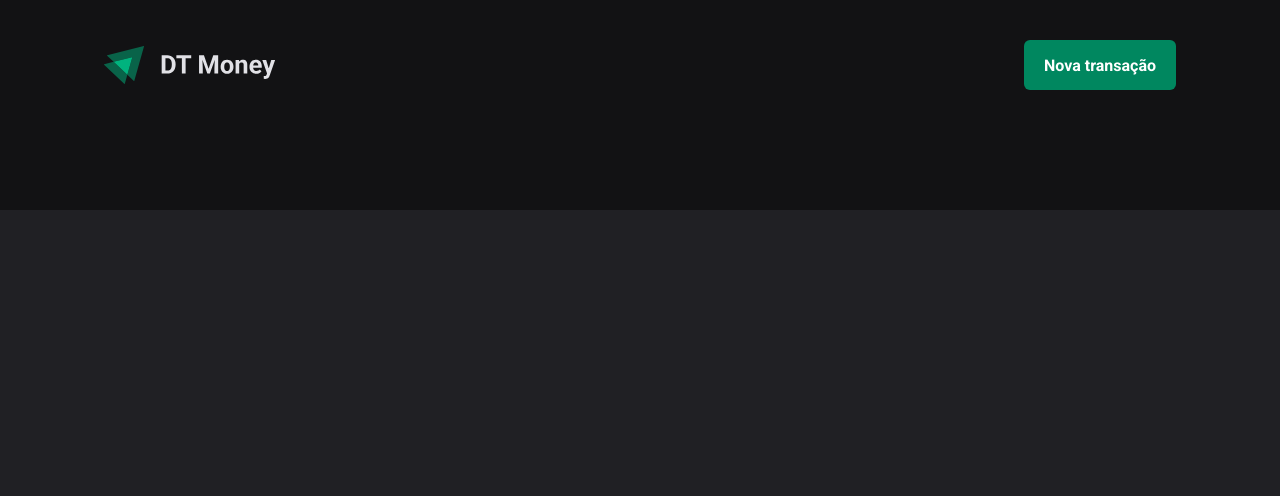
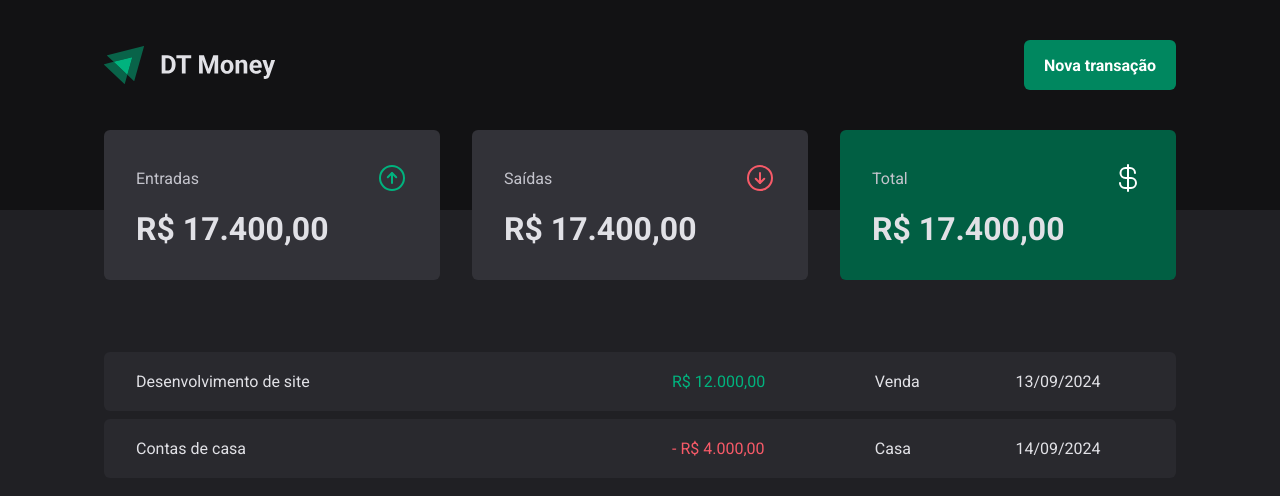
Before and after one commit to juninho15830/03-dt-money, a React (Vite) app: page / in a window 1280 px wide. Shown: the top 496 px of the page. Built offline with nearby package versions, Linux system fonts and the light colour scheme.

Commit message:
create transactions table

```diff
--- a/package.json
+++ b/package.json
@@ -11,6 +11,7 @@
   },
   "dependencies": {
     "@types/styled-components": "^5.1.34",
+    "phosphor-react": "^1.4.1",
     "react": "^18.3.1",
     "react-dom": "^18.3.1",
     "styled-components": "^6.1.13"
--- /dev/null
+++ b/src/components/Summary/index.tsx
@@ -0,0 +1,35 @@
+import { ArrowCircleDown, ArrowCircleUp, CurrencyDollar } from "phosphor-react";
+import { SummaryCard, SummaryContainer } from "./styles";
+
+export function Summary() {
+    return(
+        <SummaryContainer>
+            <SummaryCard>
+                <header>
+                    <span>Entradas</span>
+                    <ArrowCircleUp size={32} color="#00b37e"/>
+                </header>
+
+                <strong>R$ 17.400,00</strong>
+            </SummaryCard>
+
+            <SummaryCard>
+                <header>
+                    <span>Saídas</span>
+                    <ArrowCircleDown size={32} color="#f75a68"/>
+                </header>
+
+                <strong>R$ 17.400,00</strong>
+            </SummaryCard>
+
+            <SummaryCard variant="green">
+                <header>
+                    <span>Total</span>
+                    <CurrencyDollar size={32} color="#fff"/>
+                </header>
+
+                <strong>R$ 17.400,00</strong>
+            </SummaryCard>
+        </SummaryContainer>
+    )
+}
--- /dev/null
+++ b/src/components/Summary/styles.ts
@@ -0,0 +1,41 @@
+import styled, { css } from 'styled-components'
+
+export const SummaryContainer = styled.section`
+    width: 100%;
+    max-width: 1120px;
+    margin: 0 auto;
+    padding: 0 1.5rem;
+
+    display: grid;
+    grid-template-columns: repeat(3, 1fr);
+    gap: 2rem;
+
+    margin-top: -5rem;
+`
+
+interface SummaryCardProps {
+    variant?: 'green';
+}
+
+export const SummaryCard = styled.div<SummaryCardProps>`
+    background: ${props => props.theme['gray-600']};
+    border-radius: 6px;
+    padding: 2rem;
+
+    header {
+        display: flex;
+        align-items: center;
+        justify-content: space-between;
+        color: ${props => props.theme['gray-300']};
+    }
+
+    strong {
+        display: block;
+        margin-top: 1rem;
+        font-size: 2rem;
+    }
+
+    ${props => props.variant === 'green' && css`
+        background: ${props.theme['green-700']};
+    `}
+`
--- a/src/pages/Transactions/index.tsx
+++ b/src/pages/Transactions/index.tsx
@@ -1,10 +1,39 @@
 import { Header } from "../../components/Header";
+import { Summary } from "../../components/Summary";
+import { PriceHighLight, TransactionsContainer, TransactionsTable } from "./styles";
 
 export function Transactions() {
     return (
         <div>
            <Header />
+            <Summary />
 
+            <TransactionsContainer>
+                <TransactionsTable>
+                    <tbody>
+                        <tr>
+                            <td width="50%">Desenvolvimento de site</td>
+                            <td>
+                                <PriceHighLight variant="income">
+                                    R$ 12.000,00
+                                </PriceHighLight>
+                            </td>
+                            <td>Venda</td>
+                            <td>13/09/2024</td>
+                        </tr>
+                        <tr>
+                            <td width="50%">Contas de casa</td>
+                            <td>
+                                <PriceHighLight variant="outcome">
+                                    - R$ 4.000,00
+                                </PriceHighLight>
+                            </td>
+                            <td>Casa</td>
+                            <td>14/09/2024</td>
+                        </tr>
+                    </tbody>
+                </TransactionsTable>
+            </TransactionsContainer>
         </div>
     )
 }
--- a/src/pages/Transactions/styles.ts
+++ b/src/pages/Transactions/styles.ts
@@ -0,0 +1,37 @@
+import styled from "styled-components";
+
+export const TransactionsContainer = styled.section`
+    width: 100%;
+    max-width: 1120px;
+    margin: 4rem auto 0;
+    padding: 0 1.5rem;
+`
+export const TransactionsTable = styled.table`
+    width: 100%;
+    border-collapse: separate;
+    border-spacing: 0 0.5rem;
+    //margin-top: 1.5rem;
+
+    td {
+        padding: 1.25rem 2rem;
+        background: ${props => props.theme['gray-700']};
+
+        &:first-child {
+            border-top-left-radius: 6px;
+            border-bottom-left-radius: 6px;
+        }
+
+        &:last-child {
+            border-top-right-radius: 6px;
+            border-bottom-right-radius: 6px;
+        }
+    }
+`
+
+interface PriceHighLightProps {
+    variant: 'income' | 'outcome';
+}
+
+export const PriceHighLight = styled.span<PriceHighLightProps>`
+    color: ${props => props.variant === 'income' ? props.theme['green-300'] : props.theme['red-300']}
+`
```
Also changed, not shown: src/pages/Transactions/components/SearchForm/index.tsx (added), 1 other file (tests, documents, lock files or other folders).
